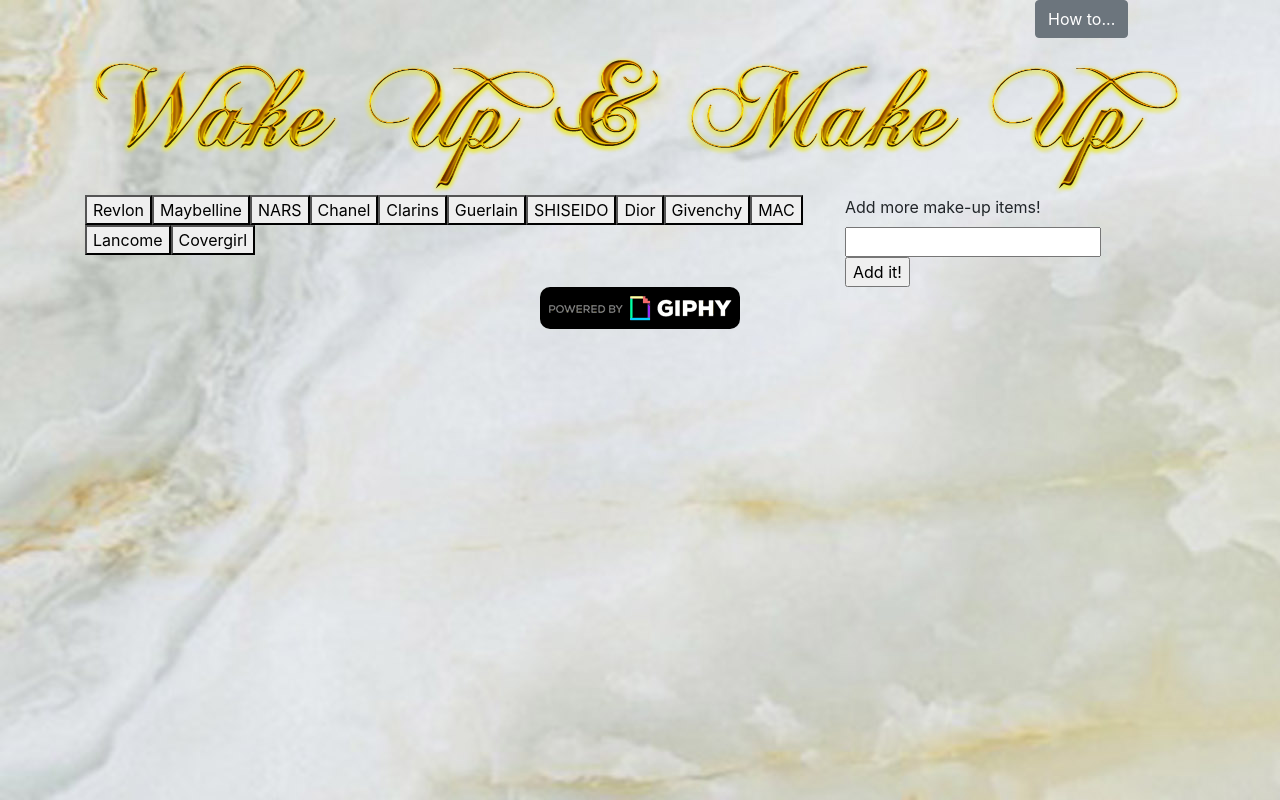
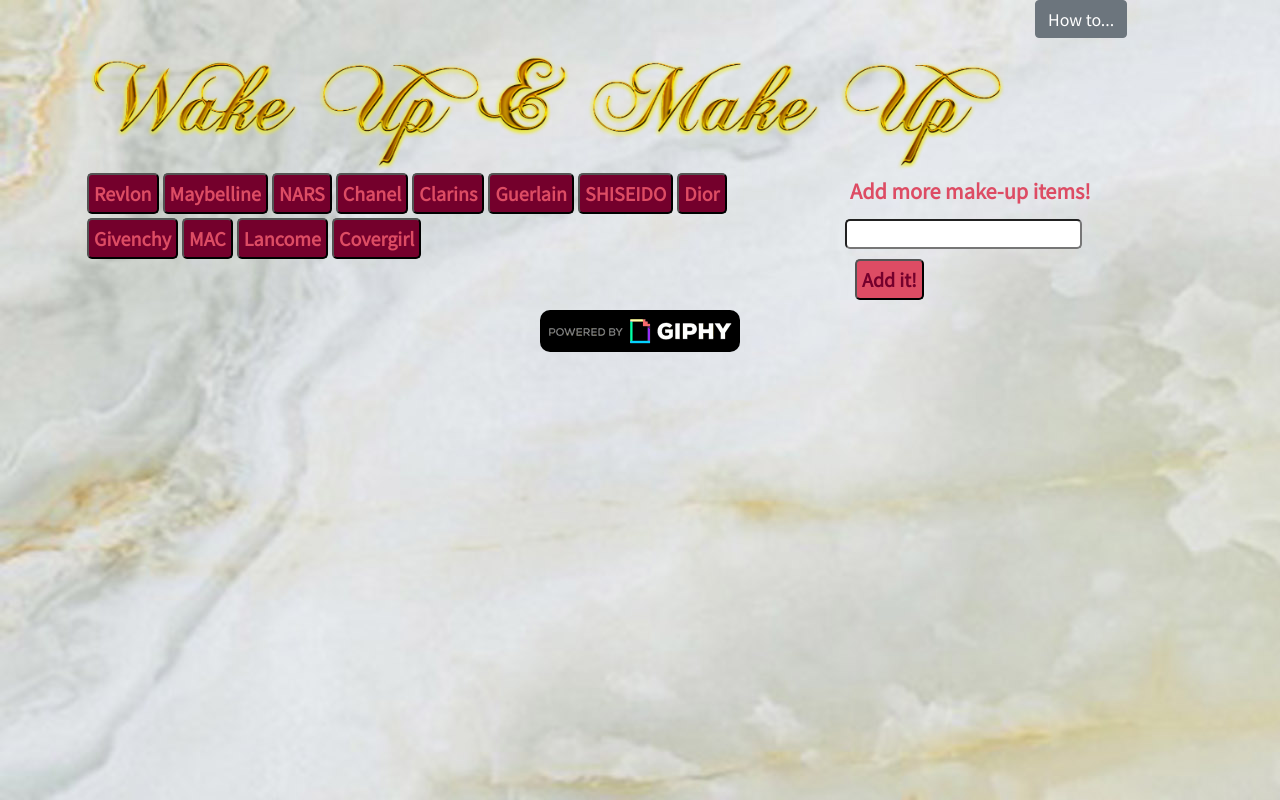
Before and after one commit to jimilocn/GifTastic, a plain HTML site: page index.html in a window 1280 px wide. Drawn offline with nearby package versions, Linux system fonts and the light colour scheme.

Commit message:
finished css styling

```diff
--- a/assets/css/style.css
+++ b/assets/css/style.css
@@ -4,21 +4,26 @@ body {
     background-repeat: repeat;
     height: 100%;
     width: 100%;
+    font-family: 'Noto Sans KR', sans-serif;
+    /* font-family: 'Libre Baskerville', serif;
+    font-family: 'Crimson Text', serif;
+    font-family: 'Fjalla One', sans-serif;
+    font-family: 'Arvo', serif; */
 }
 
-.container {
-    /* background: blue; */
-}
+
 
 .logo {
     margin-top: 50px;
+    width: 100%;
 }
 
-p {
+p,
+label {
     font-size: 20px;
     color: rgb(221, 76, 100);
     font-weight: bolder;
-    padding:5px;
+    padding: 5px;
 }
 
 p:hover {
@@ -29,3 +34,47 @@ p:hover {
 img {
     border-radius: 10px;
 }
+
+.makeup-btn {
+    padding: 5px;
+    color: rgb(221, 76, 100);
+    background: rgb(116, 0, 44);
+    font-size: 18px;
+    font-weight: bolder;
+    border-radius: 5px;
+    margin: 2px;
+}
+
+
+#add-makeup {
+    padding: 5px;
+    background: rgb(221, 76, 100);
+    color: rgb(116, 0, 44);
+    font-size: 18px;
+    font-weight: bolder;
+    border-radius: 5px;
+    margin: 10px;
+}
+
+#add-makeup:hover {
+    background: rgb(116, 0, 44);
+    color: rgb(238, 126, 144);
+    transition: 0.5s;
+}
+
+#makeup-input {
+    border-radius: 5px;
+}
+
+.makeup-btn:hover {
+    color: rgb(116, 0, 44);
+    background: rgb(238, 126, 144);
+    transition: 0.5s;
+
+
+}
+
+
+#giphyLogo {
+    margin-bottom:0px;
+}
--- a/assets/javascript/game.js
+++ b/assets/javascript/game.js
@@ -50,7 +50,7 @@ $(document).ready(function () {
                 // id tag for styling and onclick function
                 image.attr("id", "makeupGif");
                 // put all the images in the empty div from above
-                makeupDiv.append(image);
+                makeupDiv.prepend(image);
                 // place the newly generated div inside the html div
                 $("#makeup-img").prepend(makeupDiv);
 
@@ -80,7 +80,7 @@ $(document).ready(function () {
         $("#makeup-img").empty();
         $("#makeup-btn").empty();
 
-// for loop generate a button for each othe
+// for loop generate a button for each item in the array, adding a class for styling, and adding a data-name for recall to search the giphy API
         for (var i = 0; i < makeupArr.length; i++) {
             var btn = $("<button>");
             btn.addClass("makeup-btn");
@@ -98,15 +98,17 @@ $(document).ready(function () {
         // This line grabs the input from the textbox
         var makeupAdd = $("#makeup-input").val().trim();
 
-        // Adding movie from the textbox to our array
+        // Adding item from the array
         makeupArr.push(makeupAdd);
 
-        // Calling renderButtons which handles the processing of our movie array
+        // Calling renderButtons which handles the processing of our makeup array
         renderMakeupButtons();
     });
 
 
     renderMakeupButtons();
+
+    // on click for the makeup buttons, the ajax will be run to pull up the images from the giphy API
     $(document).on("click", ".makeup-btn", pullUpGif);
 
 
--- a/index.html
+++ b/index.html
@@ -13,7 +13,7 @@
     <!-- used for basic styling within page -->
     <link rel="stylesheet" href="./assets/css/style.css">
     <!-- google fonts -->
-    <link href="https://fonts.googleapis.com/css?family=Kanit:800i|Open+Sans:800i&display=swap" rel="stylesheet">
+    <link href="https://fonts.googleapis.com/css?family=Arvo|Crimson+Text|Fjalla+One|Libre+Baskerville|Noto+Sans+KR&display=swap" rel="stylesheet">
     <!-- creates a cute picture at the top tab of the website -->
     <link rel="icon" type="image/x-icon" href="./assets/images/favicon.ico">
     <title>Make-up Gifs</title>
@@ -23,8 +23,8 @@
     <div class="container">
         <div class="row">
             <div class="col-md-10">
-                <div class="logo">
-                    <img src="./assets/images/Logo.png" alt="logo">
+                <div >
+                    <img class="logo" src="./assets/images/Logo.png" alt="logo">
                 </div>
             </div>
             <div class="col-md-2">
@@ -33,6 +33,7 @@
                     data-content="Search the internet for all the gifs on how to doll yourself up to new heights!">
                     How to...
                 </button>
+
             </div>
 
 
@@ -50,19 +51,22 @@
                     <input type="text" id="makeup-input">
                     <br>
                     <input id="add-makeup" type="submit" value="Add it!">
+
                 </form>
             </div>
         </div>
 
         <div class="row">
             <div class="col-md-12">
-                    <div id="makeup-img"></div>
+                    <div id="makeup-img">
+                        <br>
+                    </div>
             </div>
         </div>
 
         <div class="row">
-            <div class="col-md-12 text-center">
-                <img src="./assets/images/PoweredBy_200_Horizontal_Light-Backgrounds_With_Logo.gif" alt="giphy logo">
+            <div id="giphyRow" class="col-md-12 text-center">
+                <img id="giphyLogo" src="./assets/images/PoweredBy_200_Horizontal_Light-Backgrounds_With_Logo.gif" alt="giphy logo">
             </div>
         </div>
 
```
